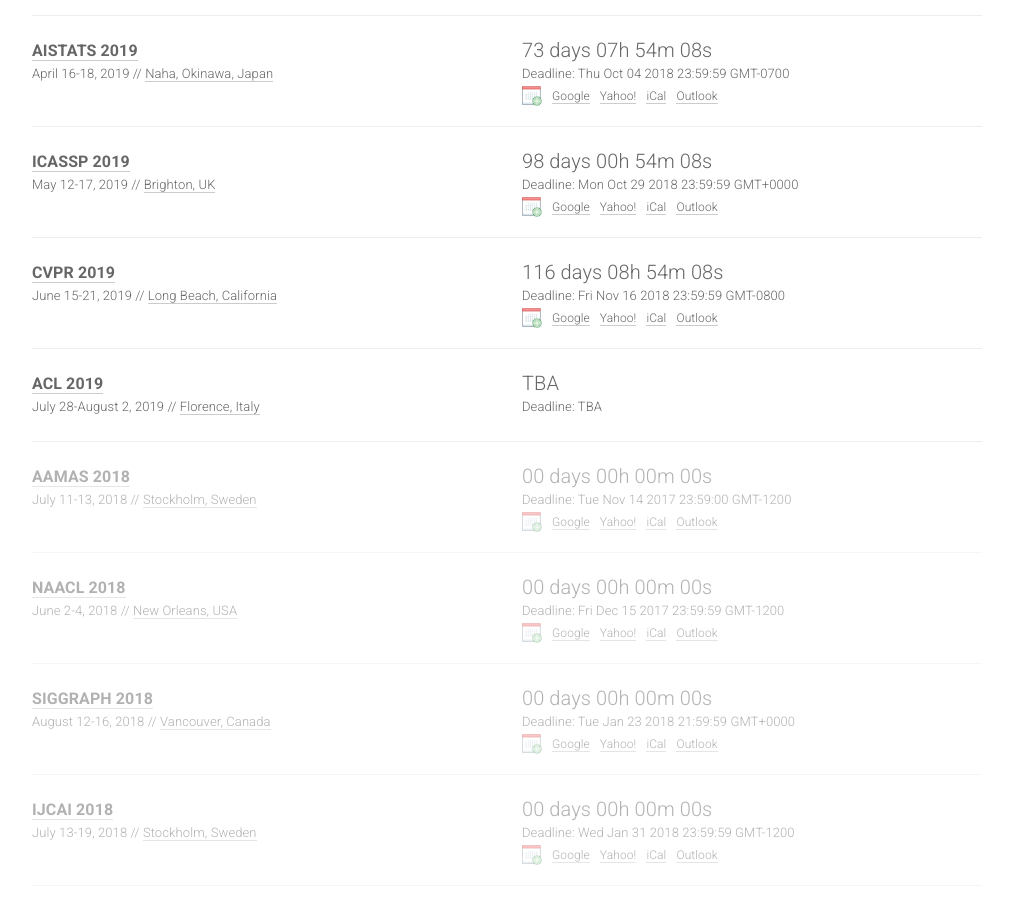
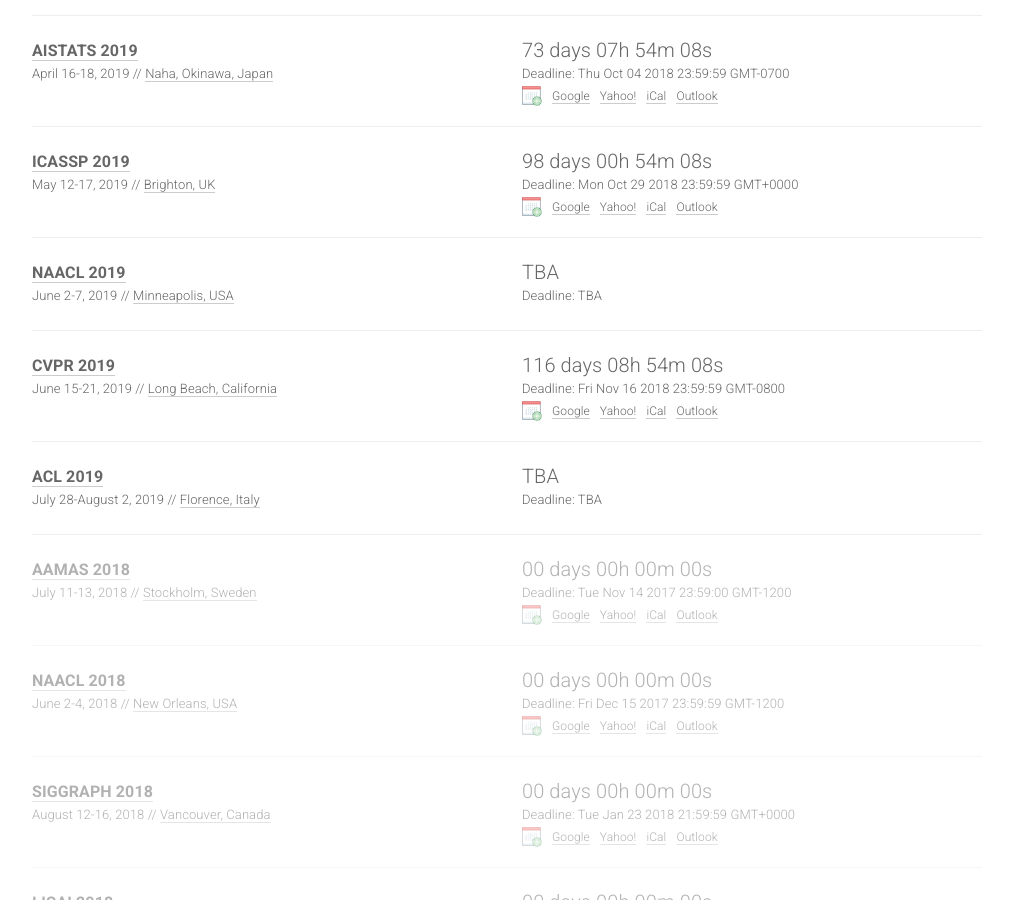
Before and after one commit to paperswithcode/ai-deadlines, a Jekyll site: the page built from index.html, in a window 1280 px wide and 900 px high, scrolled down 520 px. Shown: the whole window, without its empty margins (133-1146 px from the left). Built offline with Jekyll 4.4.1, drawn with Linux system fonts in a browser that asks for light colours; nearby versions of some CDN libraries; comment, search, counter and statistics services are not loaded.

Commit message:
Added NACCL 2019.

```diff
--- a/_data/conferences.yml
+++ b/_data/conferences.yml
@@ -50,6 +50,16 @@
   date: May 12-17, 2019
   place: Brighton, UK
   sub: SP
+
+- name: NAACL
+  year: 2019
+  id: naacl19
+  link: http://naacl2019.org/
+  deadline: TBA
+  timezone: Etc/GMT+12
+  date: June 2-7, 2019
+  place: Minneapolis, USA
+  sub: NLP
 
 - name: CVPR
   year: 2019
```
